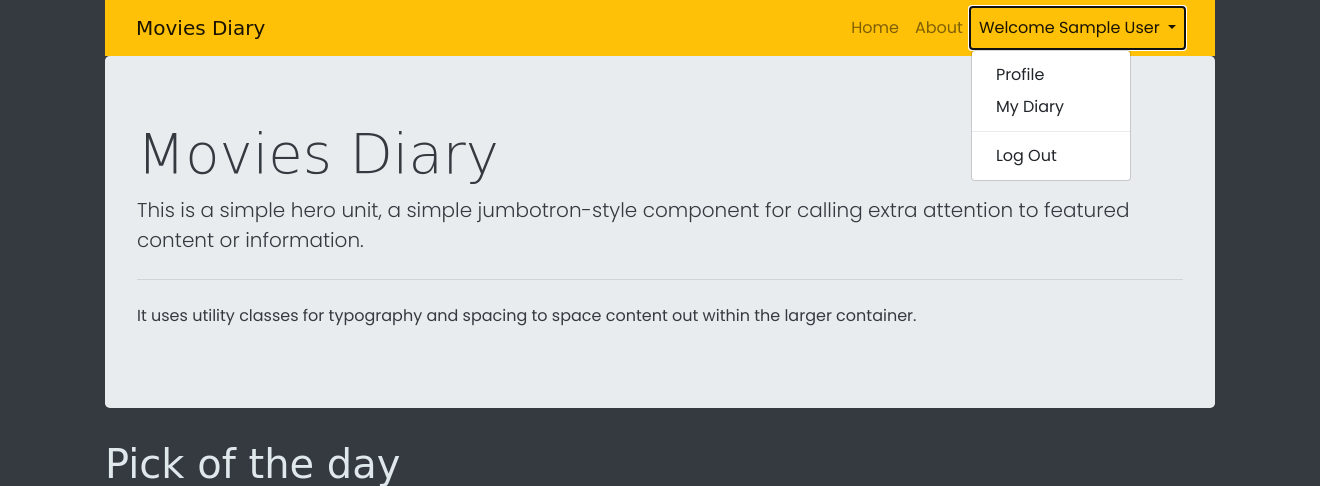
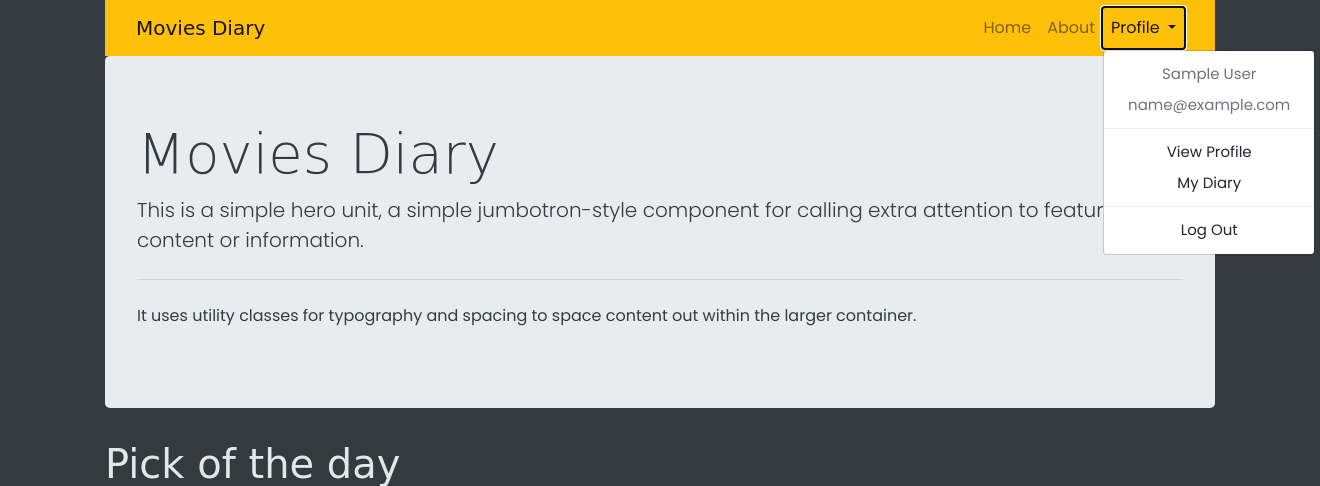
Before and after one commit to ivklisurova/custom-based-API-website, a Flask app: page / in a window 1320 px wide, after a click on "Profile". Shown: the top 486 px of the page. Run offline with Flask 2, Linux system fonts and the light colour scheme; the visitor is signed in with stand-in values (Sample User, id 1); data comes from the database, SQL or seed files in the repository; some libraries are stand-ins or nearby versions; some web fonts are replaced.

Commit message:
update navigation dropdown

```diff
--- a/main.py
+++ b/main.py
@@ -67,6 +67,10 @@ def logout():
 
 # ----> Profile
 
+@app.route('/profile')
+def profile():
+    return render_template('profile/profile.html')
+
 
 if __name__=='__main__':
     app.run(debug=True)
--- a/static/css/styles.css
+++ b/static/css/styles.css
@@ -43,3 +43,8 @@ body {
 .error {
     color: red
 }
+
+.dropdown-user-text {
+    font-size: 15px;
+    text-align: center;
+}
--- a/templates/common/navigation.html
+++ b/templates/common/navigation.html
@@ -28,13 +28,16 @@
                         <li class="nav-item dropdown">
                             <a class="nav-link dropdown-toggle" href="#" id="navbarDropdown" role="button"
                                data-toggle="dropdown" aria-haspopup="true" aria-expanded="false">
-                                Welcome {{ current_user.name }}
+                                Profile
                             </a>
                             <div class="dropdown-menu" aria-labelledby="navbarDropdown">
-                                <a class="dropdown-item" href="#">Profile</a>
-                                <a class="dropdown-item" href="#">My Diary</a>
+                                <a class="dropdown-item disabled dropdown-user-text" href="#">{{ current_user.name }}</a>
+                                <a class="dropdown-item disabled dropdown-user-text" href="#">{{ current_user.email }}</a>
                                 <div class="dropdown-divider"></div>
-                                <a class="dropdown-item" href="{{ url_for ('logout') }}">Log Out</a>
+                                <a class="dropdown-item dropdown-user-text" href="{{ url_for ('profile') }}">View Profile</a>
+                                <a class="dropdown-item dropdown-user-text" href="#">My Diary</a>
+                                <div class="dropdown-divider"></div>
+                                <a class="dropdown-item dropdown-user-text" href="{{ url_for ('logout') }}">Log Out</a>
                             </div>
                         </li>
 
```
Also changed, not shown: templates/profile/profile.html (added, +19 -0 lines).
